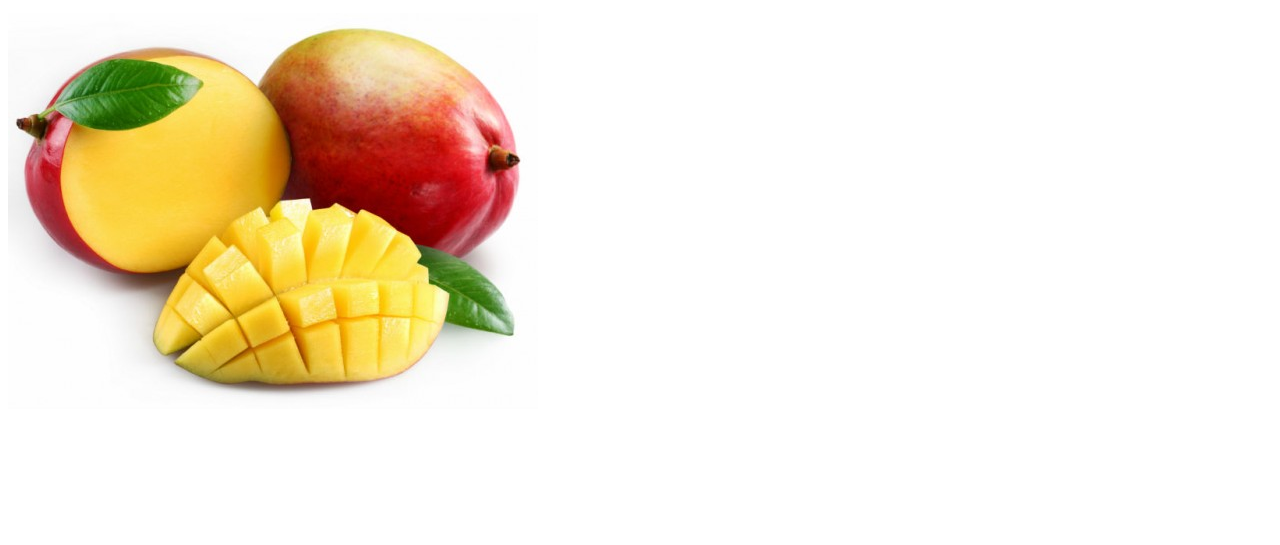
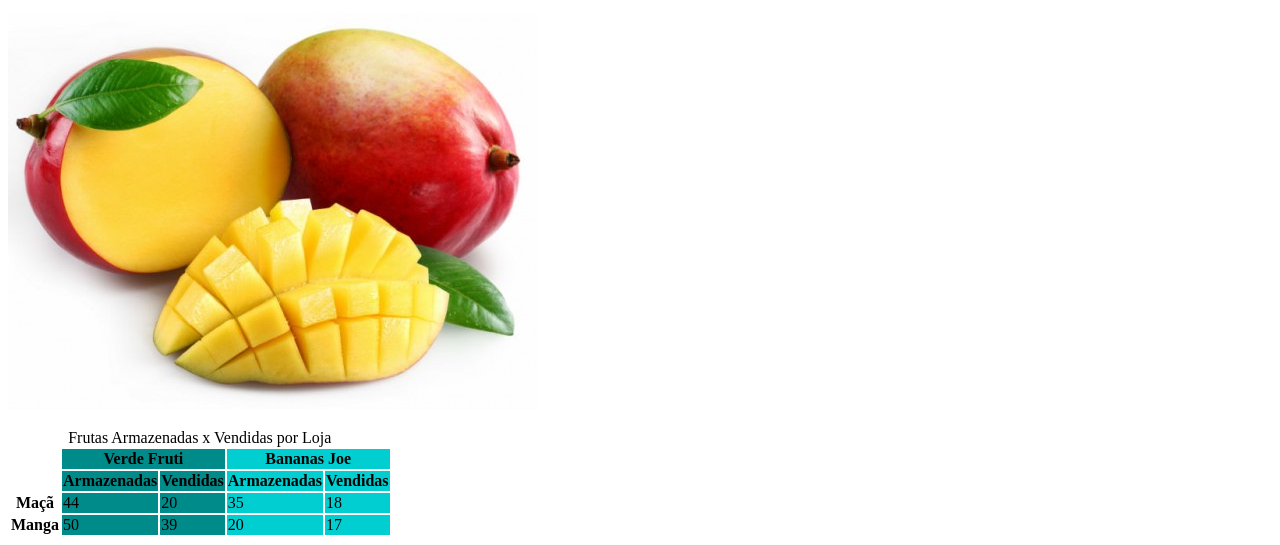
Before and after one commit to abressam/projeto_rockectseat_discover_html, a plain HTML site: page files/imagens.html in a window 1280 px wide. Shown: the part 1097-1642 px from the top of the page. Before the commit the page ends 1526 px from the top, so only its background shows below. Drawn offline with Linux system fonts and the light colour scheme.

Commit message:
Created fruits table

```diff
--- a/files/imagens.html
+++ b/files/imagens.html
@@ -34,5 +34,44 @@
     <p>
         <img src="./mango.jpg" alt="Manga">
     </p>
+    <table>
+        <caption>Frutas Armazenadas x Vendidas por Loja</caption>
+        <colgroup>
+            <col>
+            <col span="2" style="background-color: darkcyan;">
+            <col span="2" style="background-color: darkturquoise;">
+        </colgroup>
+        <thead>
+            <tr>
+                <!-- Ocupa 2 linhas -->
+                <th rowspan="2"></th>
+                <!-- Ocupa 2 colunas -->
+                <th colspan="2" scope="colgroup">Verde Fruti</th>
+                <th colspan="2" scope="colgroup">Bananas Joe</th>
+            </tr>
+            <tr>
+                <th scope="col">Armazenadas</th>
+                <th scope="col">Vendidas</th>
+                <th scope="col">Armazenadas</th>
+                <th scope="col">Vendidas</th>
+            </tr>
+        </thead>
+        <tbody>
+            <tr>
+                <th scope="row">Maçã</th>
+                <td>44</td>
+                <td>20</td>
+                <td>35</td>
+                <td>18</td>
+            </tr>
+            <tr>
+                <th scope="row">Manga</th>
+                <td>50</td>
+                <td>39</td>
+                <td>20</td>
+                <td>17</td>
+            </tr>
+        </tbody>
+    </table>
 </body>
 </html>
```
